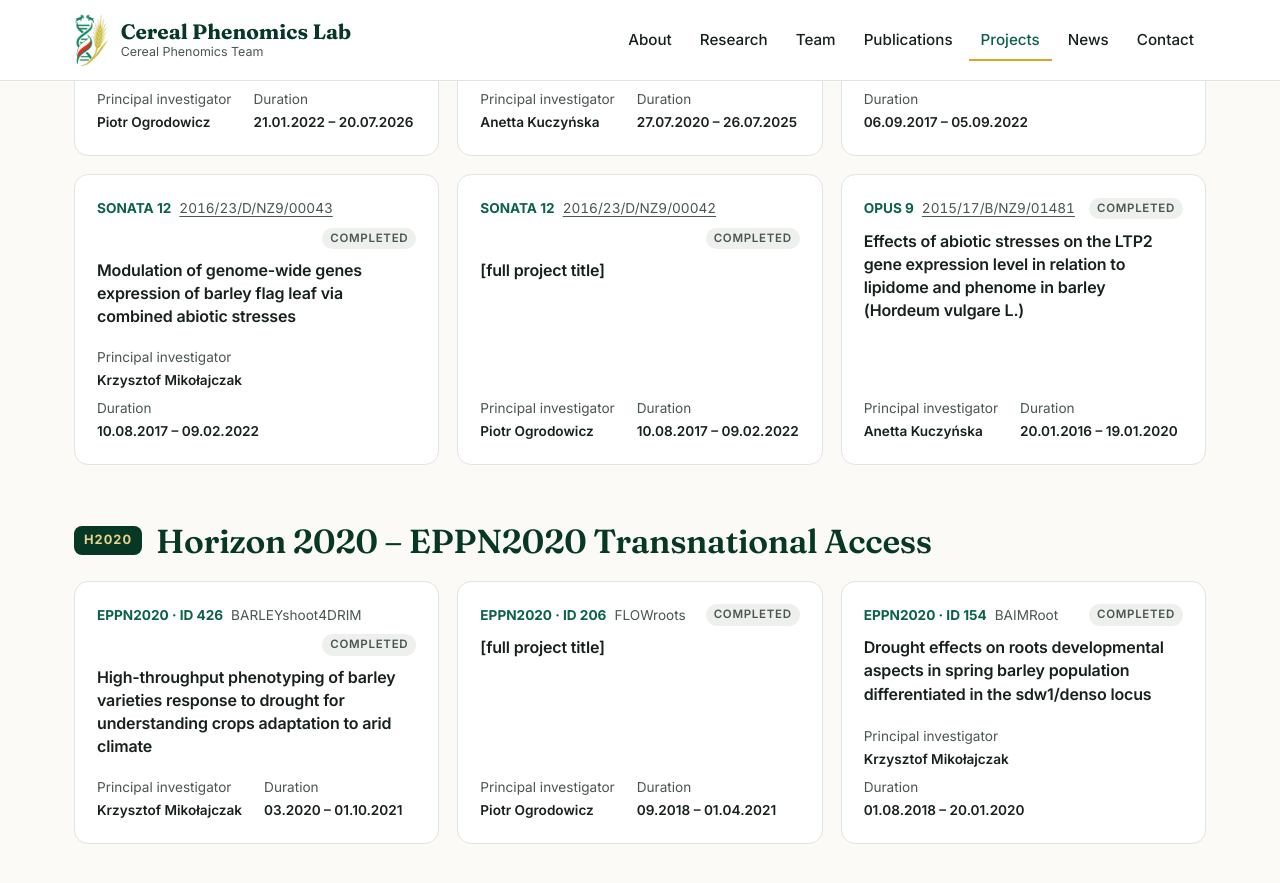
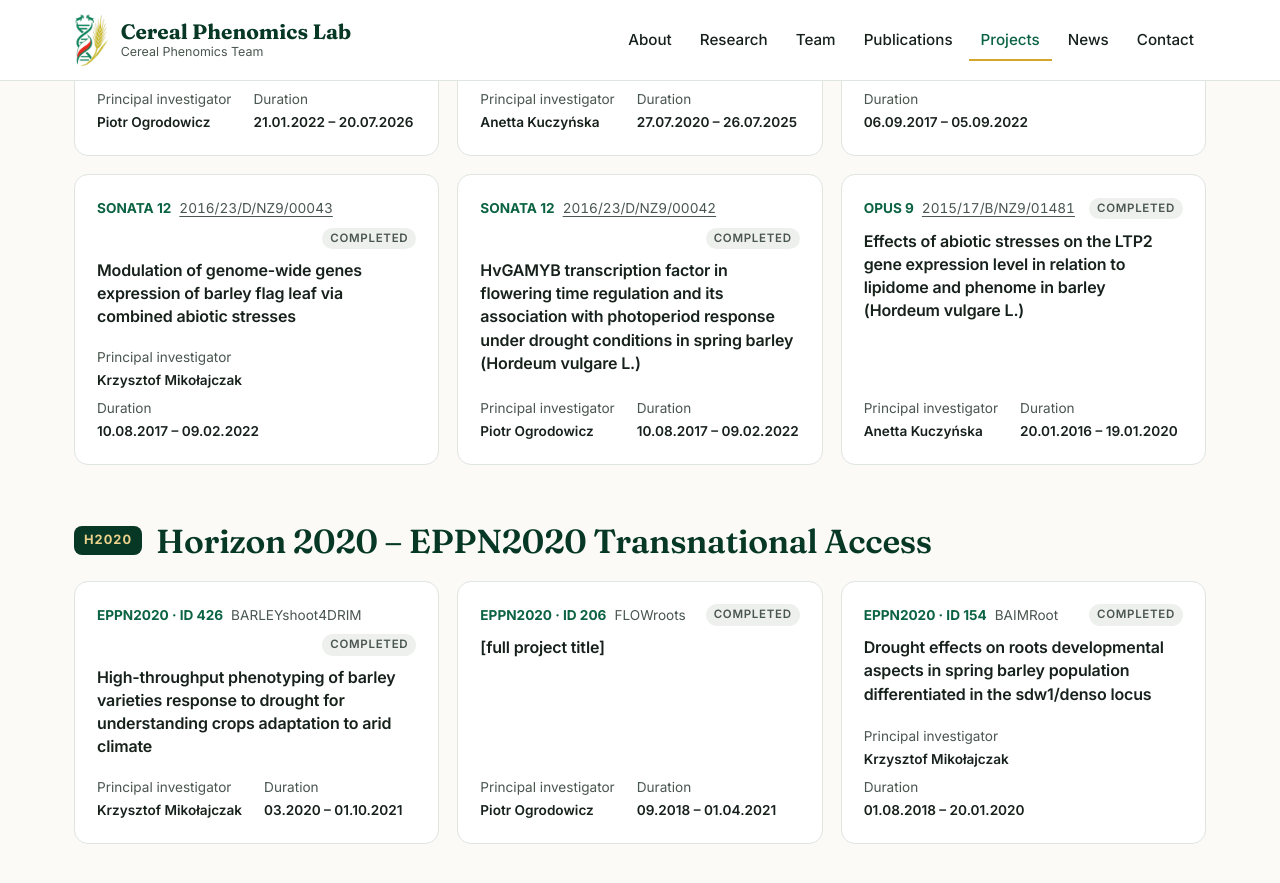
Before and after one commit to cerealphenomicslab/phenomics, a Jekyll site: the page built from en/projects.html, in a window 1280 px wide and 900 px high, scrolled down 881 px. Shown: the top 883 px of the window. Built offline with Jekyll 4.4.1, drawn with Linux system fonts in a browser that asks for light colours.

Commit message:
Add titles of SONATA 12 project 2016/23/D/NZ9/00042
Co-Authored-By: Claude Opus 5.5 <noreply@anthropic.com>
Claude-Session: https://claude.ai/code/session_01BpixLG9RwF8mf4iQRuxkXw

```diff
--- a/_data/projects.yml
+++ b/_data/projects.yml
@@ -68,8 +68,8 @@
       period: 10.08.2017 – 09.02.2022
       url: https://projekty.ncn.gov.pl/?projekt_id=356124
       status: completed
-      title_en: "[full project title]"
-      title_pl: "[tytuł projektu po polsku]"
+      title_en: "HvGAMYB transcription factor in flowering time regulation and its association with photoperiod response under drought conditions in spring barley (Hordeum vulgare L.)"
+      title_pl: "Czynnik transkrypcyjny HvGAMYB w regulacji kwitnienia i jego związek z odpowiedzią fotoperiodyczną w warunkach stresu suszy u jęczmienia jarego (Hordeum vulgare L.)"
     - program: OPUS 9
       number: 2015/17/B/NZ9/01481
       leader: Anetta Kuczyńska
```
